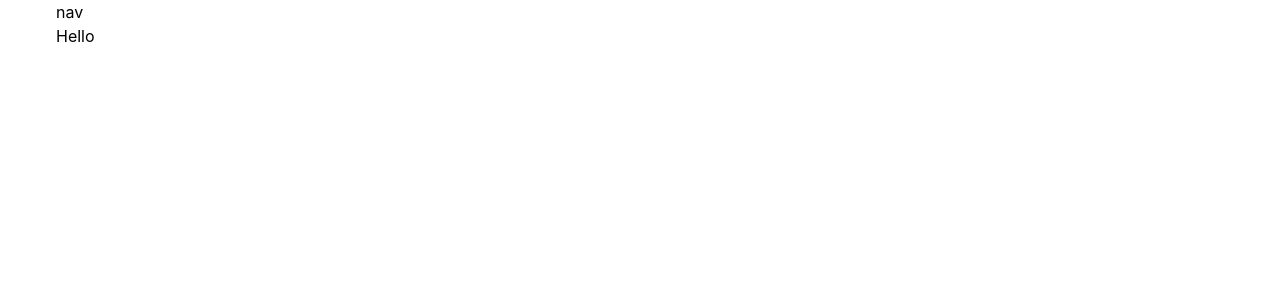
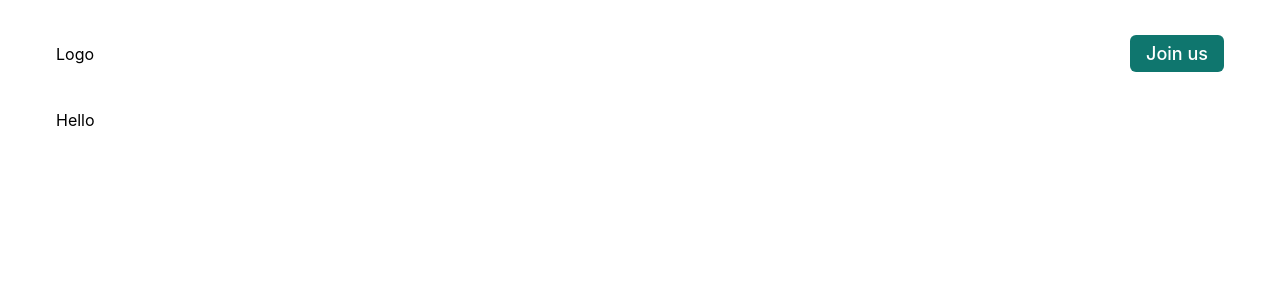
Before and after one commit to mouhsineelachbi/r-auth, a Next.js app: page / in a window 1280 px wide. Shown: the top 300 px of the page. Built offline with nearby package versions, Linux system fonts and the light colour scheme.

Commit message:
create join us button and align it in the center horizontally

```diff
--- a/components/nav.js
+++ b/components/nav.js
@@ -1,7 +1,14 @@
+import Link from "next/link";
+
 export default function Nav() {
   return (
-    <div>
-      <h1>nav</h1>
-    </div>
+    <nav className="flex items-center justify-between py-10">
+      <Link href={"/doc"}>Logo</Link>
+      <ul>
+        <Link href={'auth/login'}>
+         <a className="py-2 px-4 bg-teal-700 text-white text-lg rounded-md ml-8 font-medium" href="">Join us</a>
+        </Link>
+      </ul>
+    </nav>
   )
 }
```
